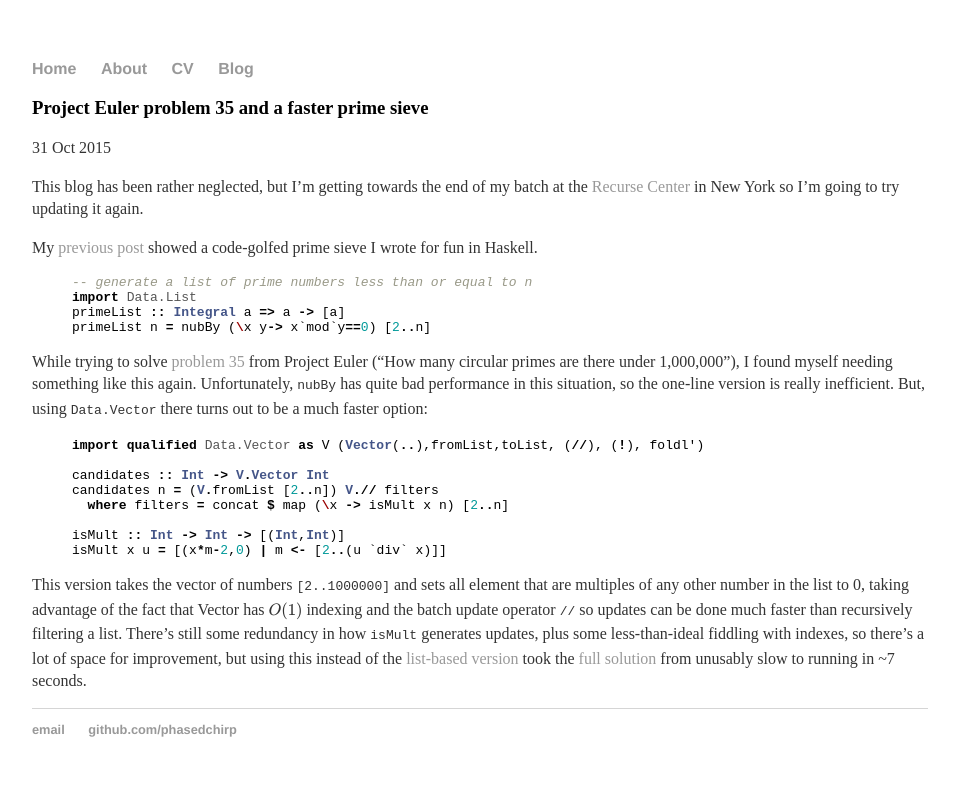
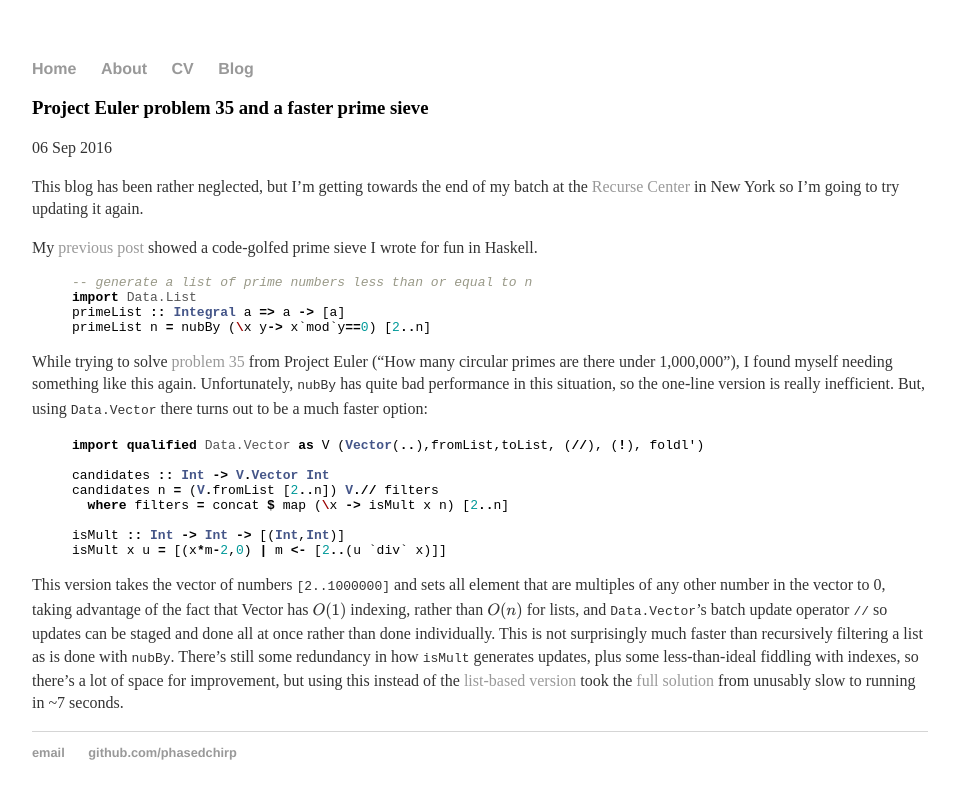
Before and after one commit to phasedchirp/phasedchirp.github.io, a Jekyll site: the page built from _posts/2016-9-6-project-euler-and-another-sieve.md, in a window 1280 px wide. Shown: the top 799 px of the page, without its empty margins (160-1119 px from the left). Built offline with Jekyll 4.4.1, drawn with Linux system fonts in a browser that asks for light colours; formulas are drawn with MathJax 3.

Commit message:
Fixed some typos and an error with post dates

```diff
--- a/_posts/2016-8-6-project-euler-and-another-sieve.md
+++ b/_posts/2016-9-6-project-euler-and-another-sieve.md
@@ -1,7 +1,7 @@
 ---
 layout: post
 title: "Project Euler problem 35 and a faster prime sieve"
-date: 2015-10-31
+date: 2016-9-6
 use_math: true
 ---
 
@@ -29,4 +29,4 @@ isMult :: Int -> Int -> [(Int,Int)]
 isMult x u = [(x*m-2,0) | m <- [2..(u `div` x)]]
 {% endhighlight %}
 
-This version takes the vector of numbers `[2..1000000]` and sets all element that are multiples of any other number in the list to 0, taking advantage of the fact that Vector has $O(1)$ indexing and the batch update operator `//` so updates can be done much faster than recursively filtering a list. There's still some redundancy in how `isMult` generates updates, plus some less-than-ideal fiddling with indexes, so there's a lot of space for improvement, but using this instead of the [list-based version](https://gist.github.com/phasedchirp/dc3e3841c4f035bb304f289a6837ff07) took the [full solution](https://gist.github.com/phasedchirp/5d3fb6957dd397c80e3782d0b4a2f86e) from unusably slow to running in ~7 seconds.
+This version takes the vector of numbers `[2..1000000]` and sets all element that are multiples of any other number in the vector to 0, taking advantage of the fact that Vector has $O(1)$ indexing, rather than $O(n)$ for lists, and `Data.Vector`'s batch update operator `//` so updates can be staged and done all at once rather than done individually. This is not surprisingly much faster than recursively filtering a list as is done with `nubBy`. There's still some redundancy in how `isMult` generates updates, plus some less-than-ideal fiddling with indexes, so there's a lot of space for improvement, but using this instead of the [list-based version](https://gist.github.com/phasedchirp/dc3e3841c4f035bb304f289a6837ff07) took the [full solution](https://gist.github.com/phasedchirp/5d3fb6957dd397c80e3782d0b4a2f86e) from unusably slow to running in ~7 seconds.
```
